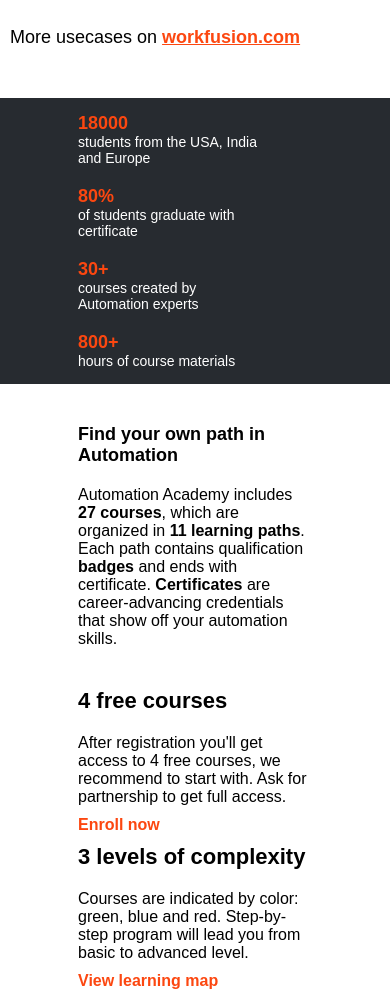
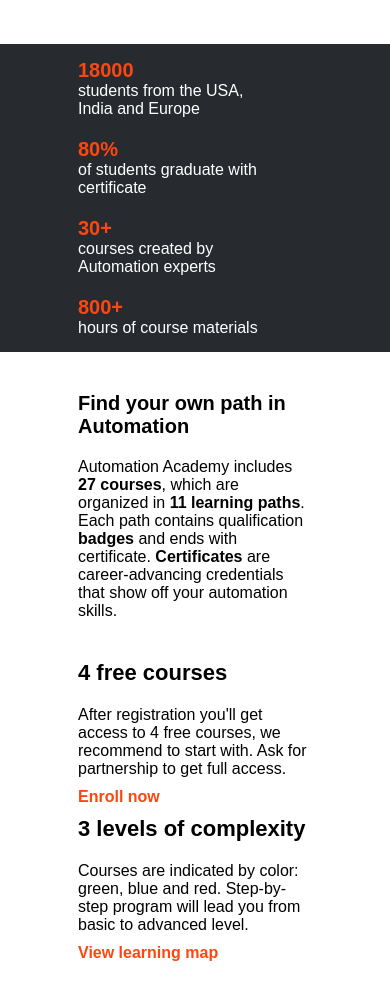
Before and after one commit to susiemooon/automationAcademy, a website built with webpack: page assets/index.html in a window 390 px wide. Shown: the part 3474-4467 px from the top of the page. Built offline with nearby package versions, Linux system fonts and the light colour scheme; files whose address does not match are found by name.

Commit message:
m e d i a

```diff
--- a/assets/scss/base.scss
+++ b/assets/scss/base.scss
@@ -67,9 +67,7 @@
   padding-bottom: 40px;
   width: 50%;
   font-size: 18px;
-  @media screen and (max-width:800){
-    width:auto;
-  }
+
   p {
     padding-top: 10px;
     padding-bottom: 20px;
@@ -79,7 +77,7 @@
 
 @media screen and (max-width: 1100px) {
   .content {
-
+    width:auto;
     font-size: 16px;
     h2 {
       font-size: 20px;
@@ -545,10 +543,10 @@
   .num {
     padding-top: 10px;
 
-    font-size: 14px;
+    font-size: 16px;
     padding-bottom: 10px;
     h2 {
-      font-size: 18px;
+      font-size: 20px;
     }
   }
 }
@@ -632,7 +630,7 @@
   }
   .courses-area-header {
     h4 {
-      font-size: 18px;
+      font-size: 20px;
     }
   }
 }
@@ -850,6 +848,7 @@
   .footer {
     font-size: 14px;
     width: auto;
+    padding-bottom: 10px;
   }
 }
 
```
Also changed, not shown: dist/style.css.
